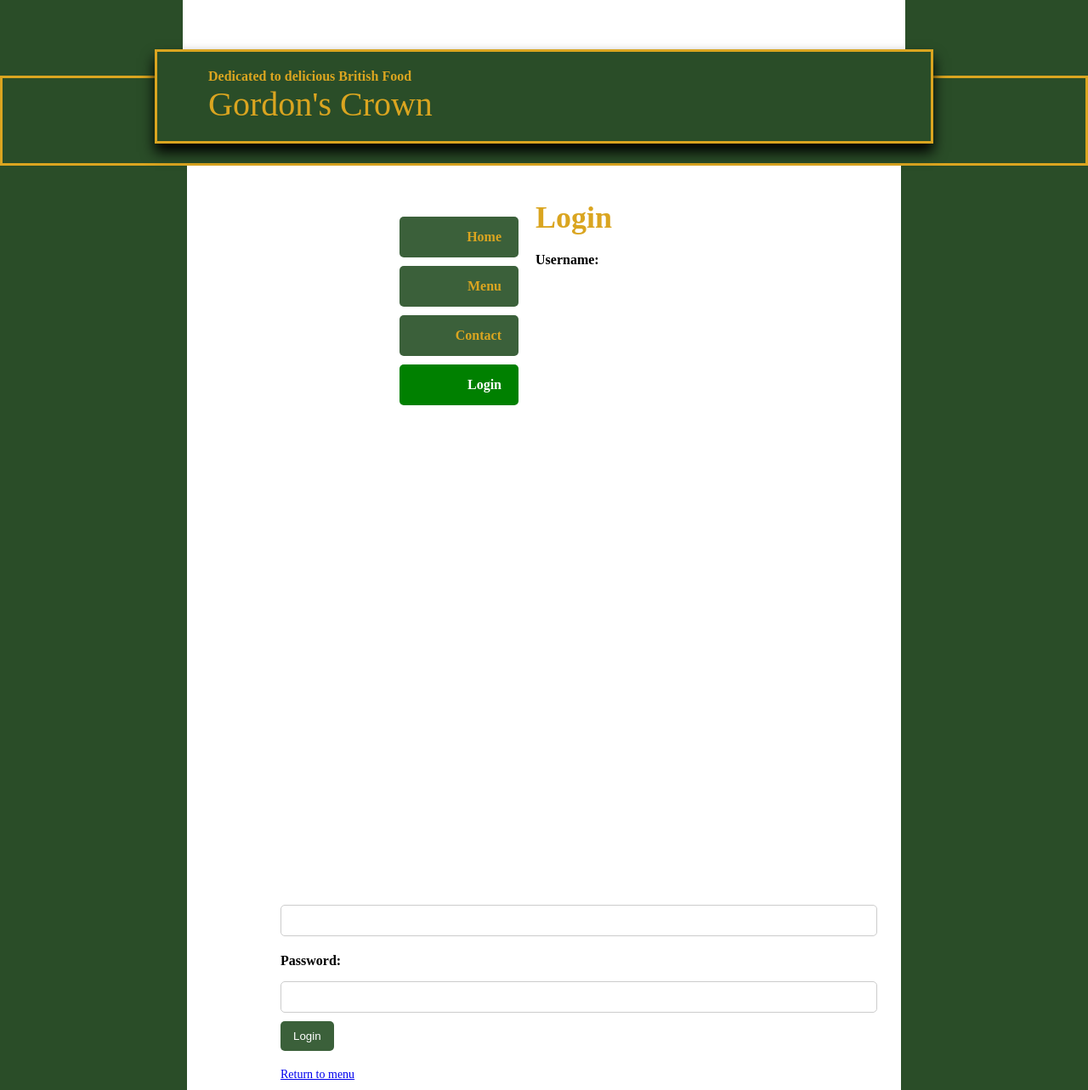
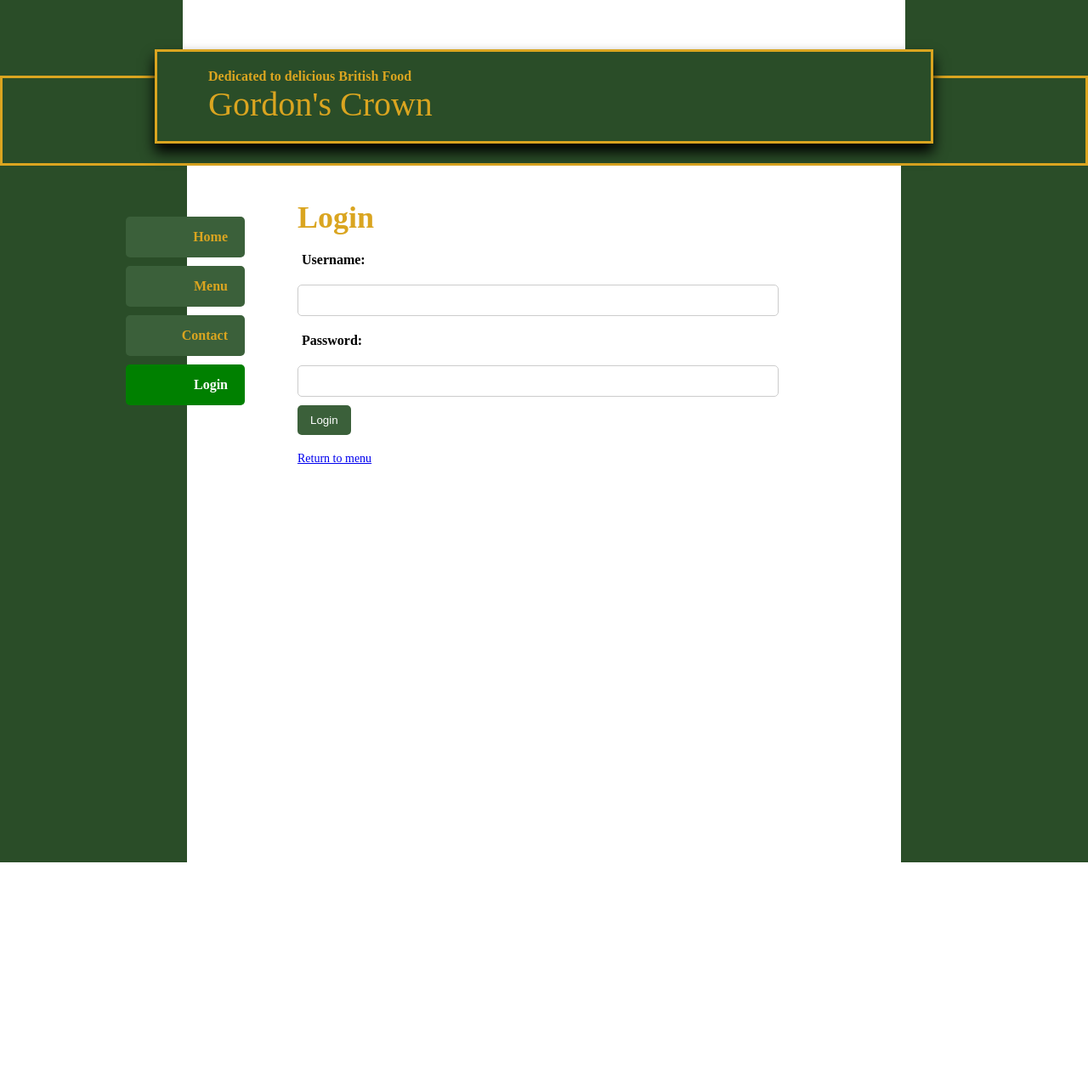
Before and after one commit to Heliophile0208/Gordon_restaurant, a PHP site: page /login.php in a window 1280 px wide. Shown: the whole page at 85% size. After the commit the page ends 1015 px from the top, so only its background shows below. Run offline with PHP 8.4, Linux system fonts and the light colour scheme.

Commit message:
Update login.php

```diff
--- a/login.php
+++ b/login.php
@@ -11,7 +11,7 @@ if ($_SERVER['REQUEST_METHOD'] === 'POST') {
     if ($username === 'admin' && $password === '123') {
         $_SESSION['user_id'] = 1;
         $_SESSION['username'] = 'admin';
-        header("Location: login.php"); // Redirect to the same page to show user info
+        header("Location: login.php");
         exit();
     } else {
         $message = 'Incorrect Username or Password!';
@@ -22,13 +22,14 @@ if ($_SERVER['REQUEST_METHOD'] === 'POST') {
 // Handle logout
 if (isset($_GET['logout'])) {
     session_destroy();
-    header("Location: login.php"); // Redirect to login page after logout
+    header("Location: login.php");
     exit();
 }
 ?>
 
 <!DOCTYPE html>
 <html lang="en">
+
 <head>
     <meta charset="UTF-8">
     <meta name="viewport" content="width=device-width, initial-scale=1.0">
@@ -37,8 +38,8 @@ if (isset($_GET['logout'])) {
         body {
             font-family: 'Times New Roman', sans-serif;
             margin: 0;
+
             padding: 0;
-            height: 100vh;
             background-color: #2a4d28;
         }
 
@@ -64,20 +65,19 @@ if (isset($_GET['logout'])) {
         }
 
         .nav {
-            height: 100vh;
             width: 180px;
             padding-top: 60px;
             z-index: 1;
-            float:left;
-            margin-left: 450px;
+            float: left;
+            margin-left: 10%;
         }
 
         .content {
             margin: 0 auto;
             width: 680px;
-            min-height: 100vh;
             background-color: white;
-            padding: 10px 50px 10px 110px;
+            padding: 10px 30px 10px 130px;
+            height: 100vh;
         }
 
         .nav a {
@@ -96,12 +96,12 @@ if (isset($_GET['logout'])) {
 
         .nav a:hover {
             background-color: green;
-            color:white;
+            color: white;
         }
 
         .nav .active {
             background-color: green;
-            color:white;
+            color: white;
         }
 
         .content h2 {
@@ -127,8 +127,9 @@ if (isset($_GET['logout'])) {
             margin-top: 20px;
         }
 
-        input[type="text"], input[type="password"] {
-            width: 100%;
+        input[type="text"],
+        input[type="password"] {
+            width: 80%;
             padding: 10px;
             margin: 10px 0;
             border: 1px solid #ccc;
@@ -136,7 +137,8 @@ if (isset($_GET['logout'])) {
         }
 
 
-input[type="text"]:focus, input[type="password"]:focus {
+        input[type="text"]:focus,
+        input[type="password"]:focus {
             border-color: #DAA520;
             outline: none;
         }
@@ -158,7 +160,7 @@ input[type="text"]:focus, input[type="password"]:focus {
         label {
             font-weight: bold;
             display: block;
-            margin: 10px 0 5px;
+            margin: 10px 5px;
         }
 
         .user-info {
@@ -190,6 +192,7 @@ input[type="text"]:focus, input[type="password"]:focus {
             margin-top: 20px;
             font-size: 14px;
         }
+
         .header-fold {
             background-color: #2a4d28;
             height: 100px;
@@ -197,10 +200,11 @@ input[type="text"]:focus, input[type="password"]:focus {
             margin-top: -80px;
             z-index: -1;
             clip-path: polygon(0);
-border:3px solid #DAA520
+            border: 3px solid #DAA520
         }
     </style>
 </head>
+
 <body>
 
     <div style="background-color:white; width:850px; margin:0px auto; padding:20px 0px">&nbsp;</div>
@@ -209,7 +213,8 @@ border:3px solid #DAA520
         <div class="header">
             <h1>Dedicated to delicious British Food</h1>
             <p>Gordon's Crown</p>
-</div></a>
+        </div>
+    </a>
     <div class="header-fold">&nbsp;</div>
 
     <!-- Navigation Section -->
@@ -236,10 +241,9 @@ border:3px solid #DAA520
             <form method="post" action="">
                 <label for="username">Username:</label>
                 <input type="text" name="username" id="username" required>
-
                 <label for="password">Password:</label>
                 <input type="password" name="password" id="password" required>
-
+                <br>
                 <input type="submit" value="Login">
             </form>
         <?php endif; ?>
@@ -250,4 +254,5 @@ border:3px solid #DAA520
     </div>
 
 </body>
+
 </html>
```
Lines whose indentation alone changed are shown as unchanged.
